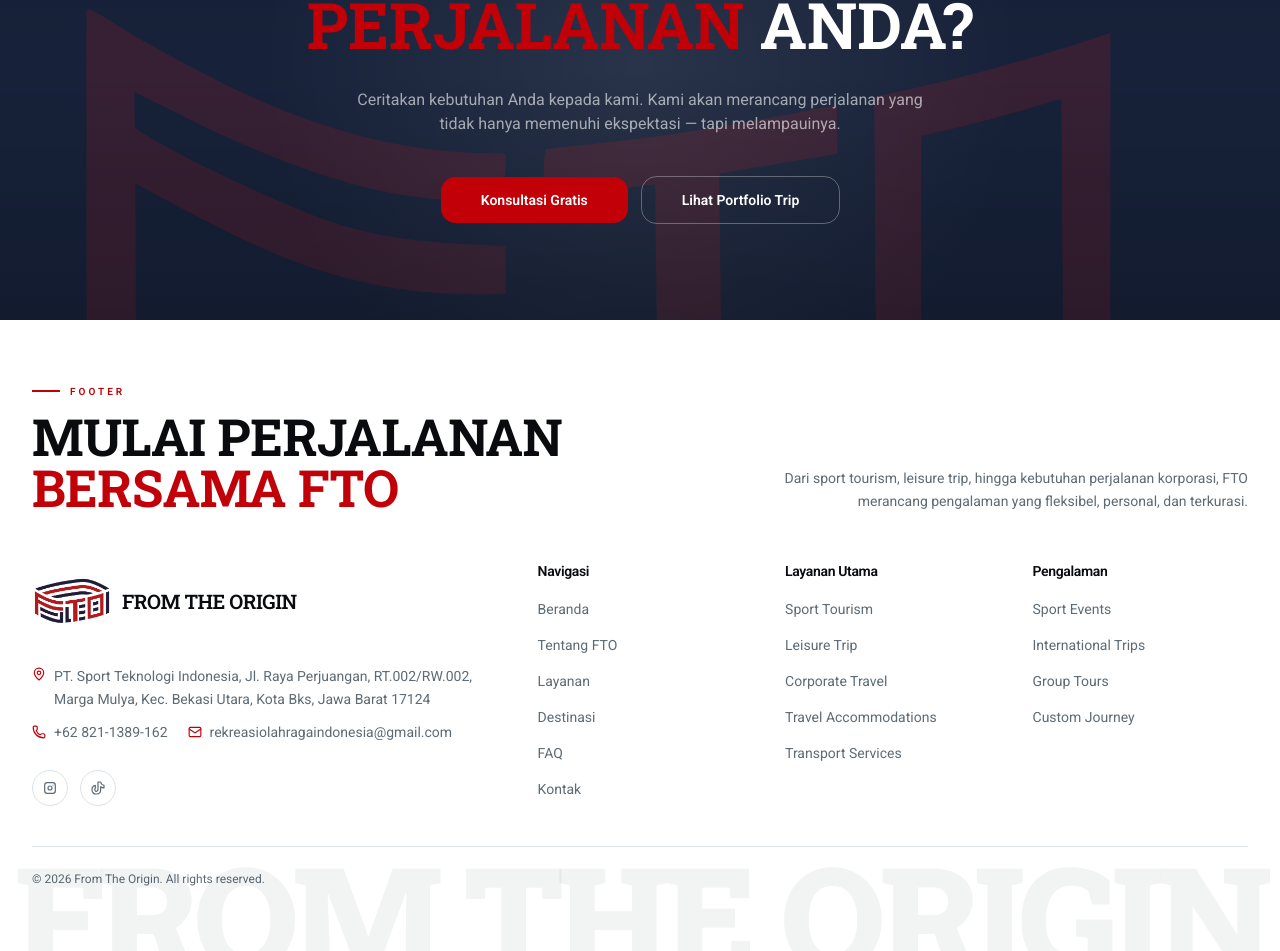
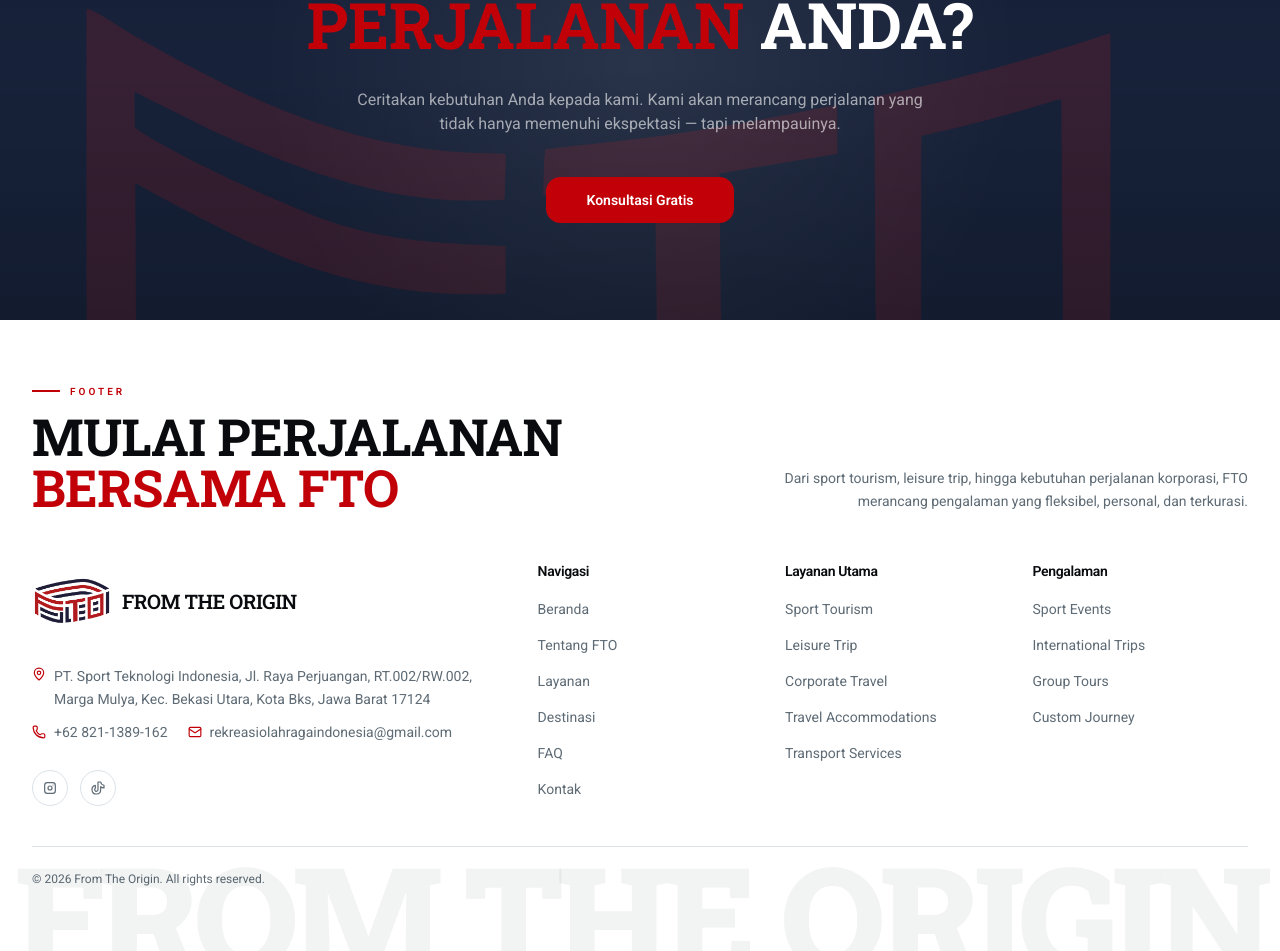
Before and after one commit to SporttekDev/fromtheorigin, a Next.js app: page / in a window 1280 px wide. Shown: the part 4127-5078 px from the top of the page. Built offline with nearby package versions, Linux system fonts and the light colour scheme.

Commit message:
update: add target blank to whatsapp link

```diff
--- a/components/cta.tsx
+++ b/components/cta.tsx
@@ -1,5 +1,7 @@
+import { getWaLink } from "@/lib/data";
 import { Button } from "./ui/button";
 import Image from "next/image";
+import Link from "next/link";
 
 export default function CTA() {
     return (
@@ -48,15 +50,13 @@
                         className="h-12 px-10 text-sm font-semibold"
                         style={{ backgroundColor: "var(--fto-red)", color: "white" }}
                     >
-                        Konsultasi Gratis
-                    </Button>
-
-                    <Button
-                        size="lg"
-                        variant="outline"
-                        className="h-12 border-white/30 bg-transparent px-10 text-sm font-semibold text-white hover:bg-white/10 hover:text-white"
-                    >
-                        Lihat Portfolio Trip
+                        <Link
+                            href={getWaLink("Halo, saya ingin konsultasi layanan FTO.")}
+                            target="_blank"
+                            rel="noopener noreferrer"
+                        >
+                            Konsultasi Gratis
+                        </Link>
                     </Button>
                 </div>
             </div>
--- a/components/footer.tsx
+++ b/components/footer.tsx
@@ -221,14 +221,16 @@
 
                         <div className="flex items-center gap-3 pt-1">
                             {socialLinks.map((social) => (
-                                <a
+                                <Link
                                     key={social.label}
                                     href={social.href}
                                     aria-label={social.label}
                                     className="flex size-9 items-center justify-center rounded-full border border-border text-muted-foreground transition-colors hover:border-primary hover:text-primary"
+                                    target="_blank"
+                                    rel="noopener noreferrer"
                                 >
                                     {social.icon}
-                                </a>
+                                </Link>
                             ))}
                         </div>
                     </div>
--- a/components/navbar.tsx
+++ b/components/navbar.tsx
@@ -101,7 +101,13 @@
                             style={{ backgroundColor: "var(--fto-red)", color: "white" }}
                             variant="default"
                         >
-                            <Link href={getWaLink("Halo, saya ingin konsultasi layanan FTO.")}>Hubungi Kami</Link>
+                            <Link
+                                href={getWaLink("Halo, saya ingin konsultasi layanan FTO.")}
+                                target="_blank"
+                                rel="noopener noreferrer"
+                            >
+                                Hubungi Kami
+                            </Link>
                         </Button>
 
                         <div className="md:hidden">
```
